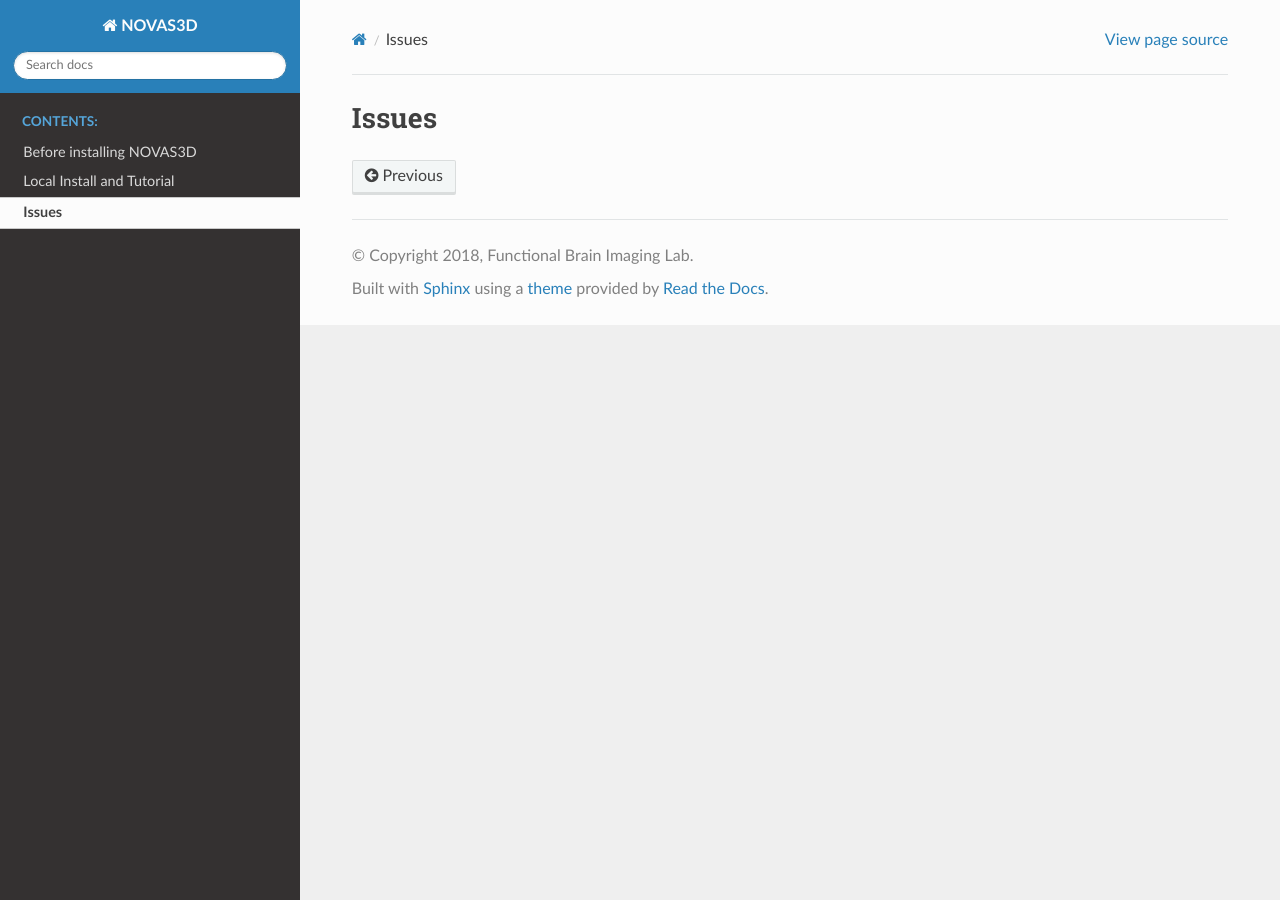
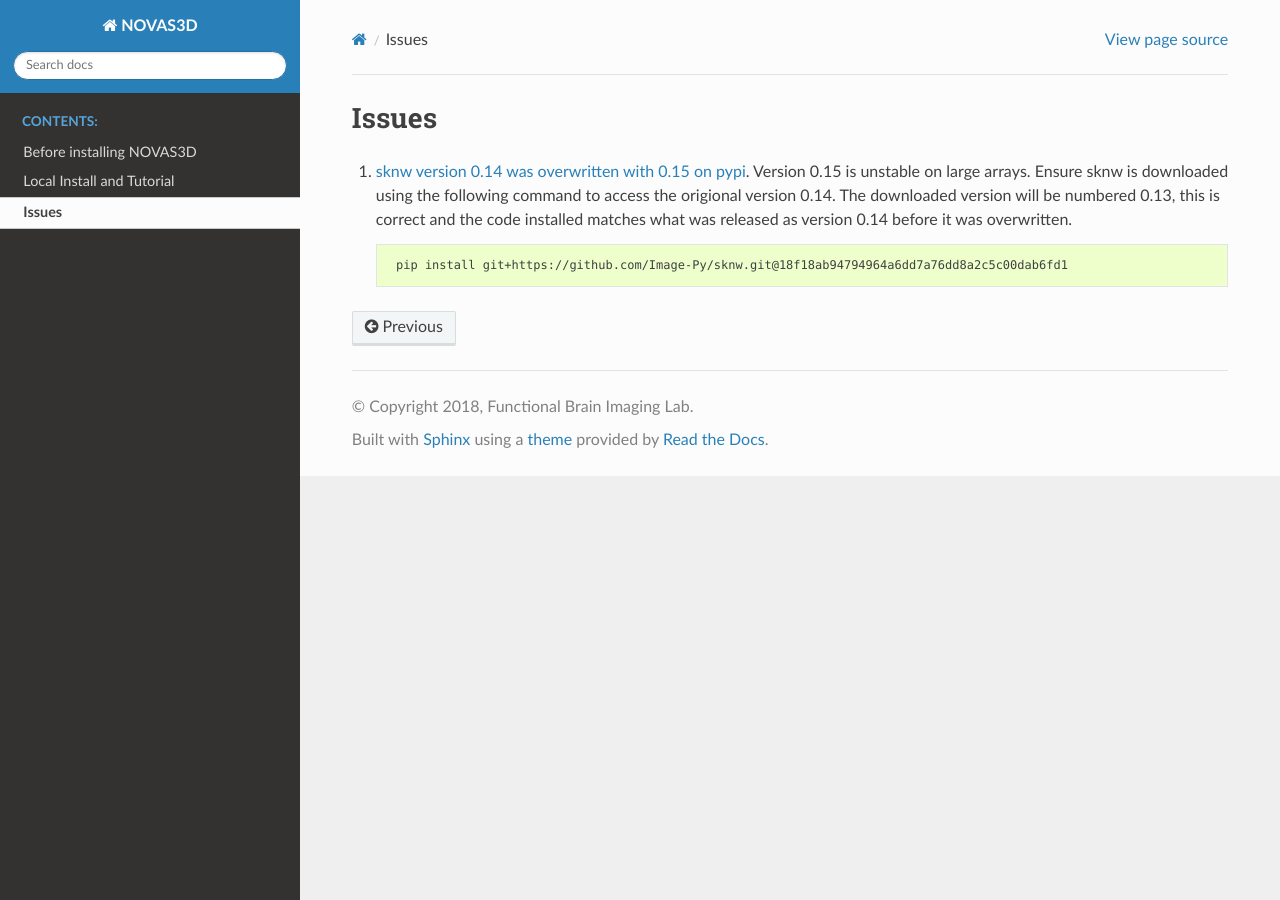
Before and after one commit to AICONSlab/novas3d, a Sphinx documentation site: the page built from docs/issues.md, in a window 1280 px wide. Built offline with Sphinx 7.4.7 and the Read the Docs theme 3.1.0, drawn with Linux system fonts in a browser that asks for light colours.

Commit message:
updated issues

```diff
--- a/docs/issues.md
+++ b/docs/issues.md
@@ -1 +1,5 @@
 # Issues
+
+1. [sknw](https://github.com/Image-Py/sknw) [version 0.14 was overwritten with 0.15 on pypi](https://github.com/Image-Py/sknw/issues/28). Version 0.15 is unstable on large arrays. Ensure sknw is downloaded using the following command to access the origional version 0.14. The downloaded version will be numbered 0.13, this is correct and the code installed matches what was released as version 0.14 before it was overwritten.
+
+        pip install git+https://github.com/Image-Py/sknw.git@18f18ab94794964a6dd7a76dd8a2c5c00dab6fd1
```
